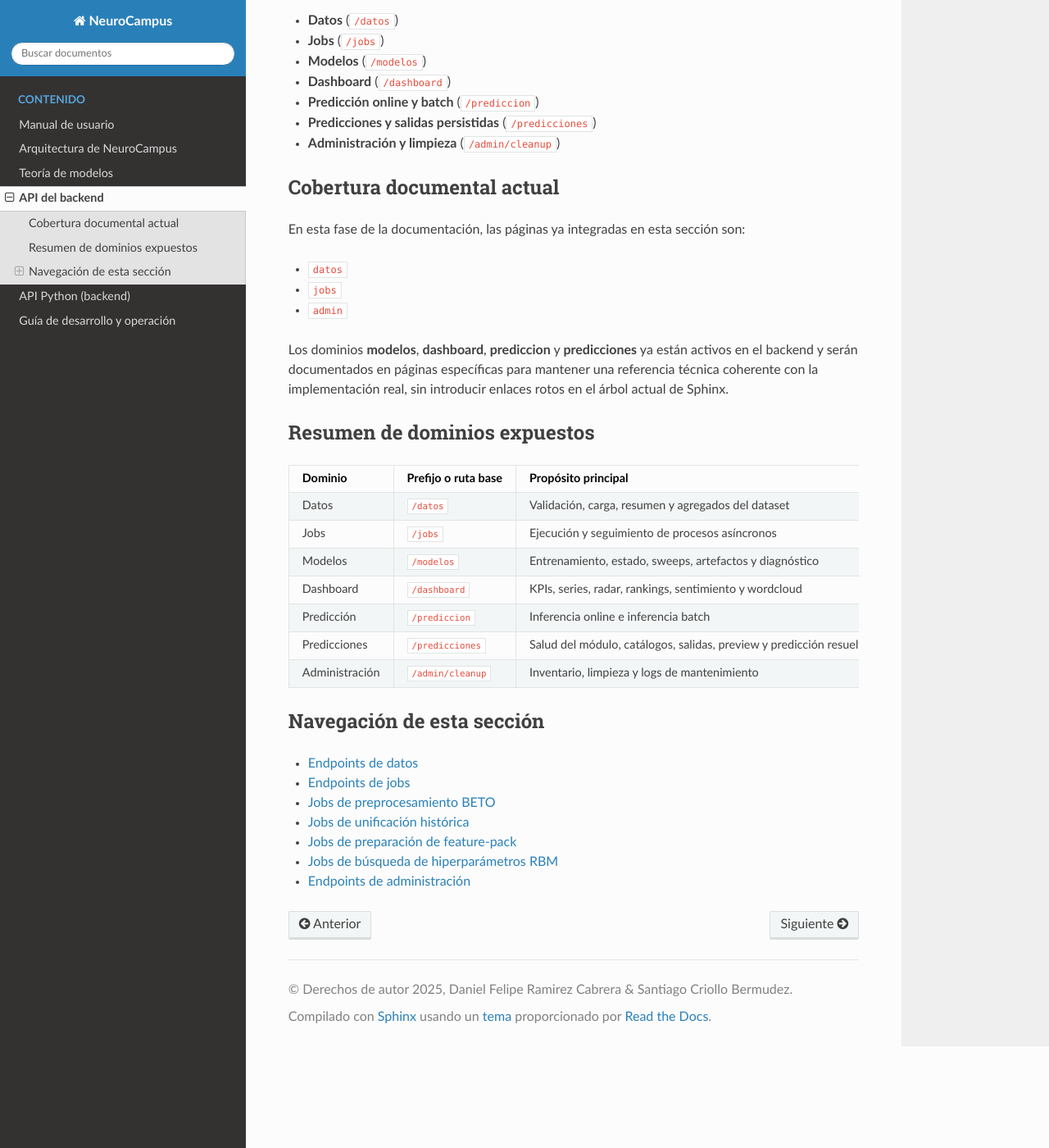
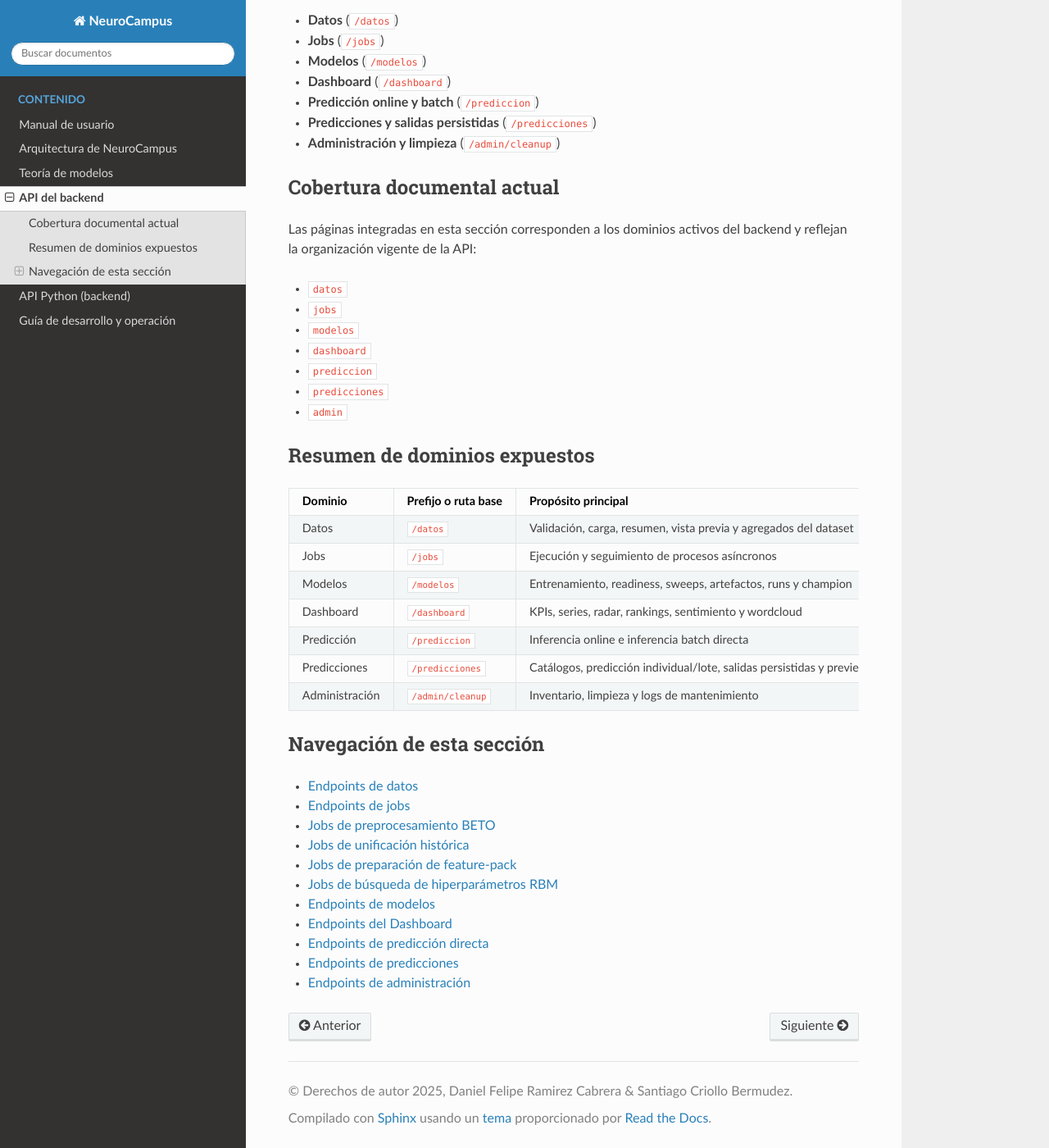
Before and after one commit to boltzmannmachine/NeuroCampus, a Sphinx documentation site: the page built from docs/source/api_backend/index.md, in a window 1280 px wide and 1400 px high, scrolled down 243 px. Shown: the whole window at 82% size. Built offline with Sphinx 7.4.7 and the Read the Docs theme 3.1.0, drawn with Linux system fonts in a browser that asks for light colours.

Commit message:
docs(api): integra todos los routers documentados en el índice de API backend

````diff
--- a/docs/source/api_backend/index.md
+++ b/docs/source/api_backend/index.md
@@ -16,27 +16,27 @@ routers activos:
 
 ## Cobertura documental actual
 
-En esta fase de la documentación, las páginas ya integradas en esta sección son:
+Las páginas integradas en esta sección corresponden a los dominios activos del
+backend y reflejan la organización vigente de la API:
 
 - `datos`
 - `jobs`
+- `modelos`
+- `dashboard`
+- `prediccion`
+- `predicciones`
 - `admin`
-
-Los dominios **modelos**, **dashboard**, **prediccion** y **predicciones** ya
-están activos en el backend y serán documentados en páginas específicas para
-mantener una referencia técnica coherente con la implementación real, sin
-introducir enlaces rotos en el árbol actual de Sphinx.
 
 ## Resumen de dominios expuestos
 
 | Dominio | Prefijo o ruta base | Propósito principal |
 | --- | --- | --- |
-| Datos | `/datos` | Validación, carga, resumen y agregados del dataset |
+| Datos | `/datos` | Validación, carga, resumen, vista previa y agregados del dataset |
 | Jobs | `/jobs` | Ejecución y seguimiento de procesos asíncronos |
-| Modelos | `/modelos` | Entrenamiento, estado, sweeps, artefactos y diagnóstico |
+| Modelos | `/modelos` | Entrenamiento, readiness, sweeps, artefactos, runs y champion |
 | Dashboard | `/dashboard` | KPIs, series, radar, rankings, sentimiento y wordcloud |
-| Predicción | `/prediccion` | Inferencia online e inferencia batch |
-| Predicciones | `/predicciones` | Salud del módulo, catálogos, salidas, preview y predicción resuelta |
+| Predicción | `/prediccion` | Inferencia online e inferencia batch directa |
+| Predicciones | `/predicciones` | Catálogos, predicción individual/lote, salidas persistidas y preview |
 | Administración | `/admin/cleanup` | Inventario, limpieza y logs de mantenimiento |
 
 ## Navegación de esta sección
@@ -46,5 +46,9 @@ introducir enlaces rotos en el árbol actual de Sphinx.
 
 datos
 jobs
+modelos
+dashboard
+prediccion
+predicciones
 admin
 ```
````
